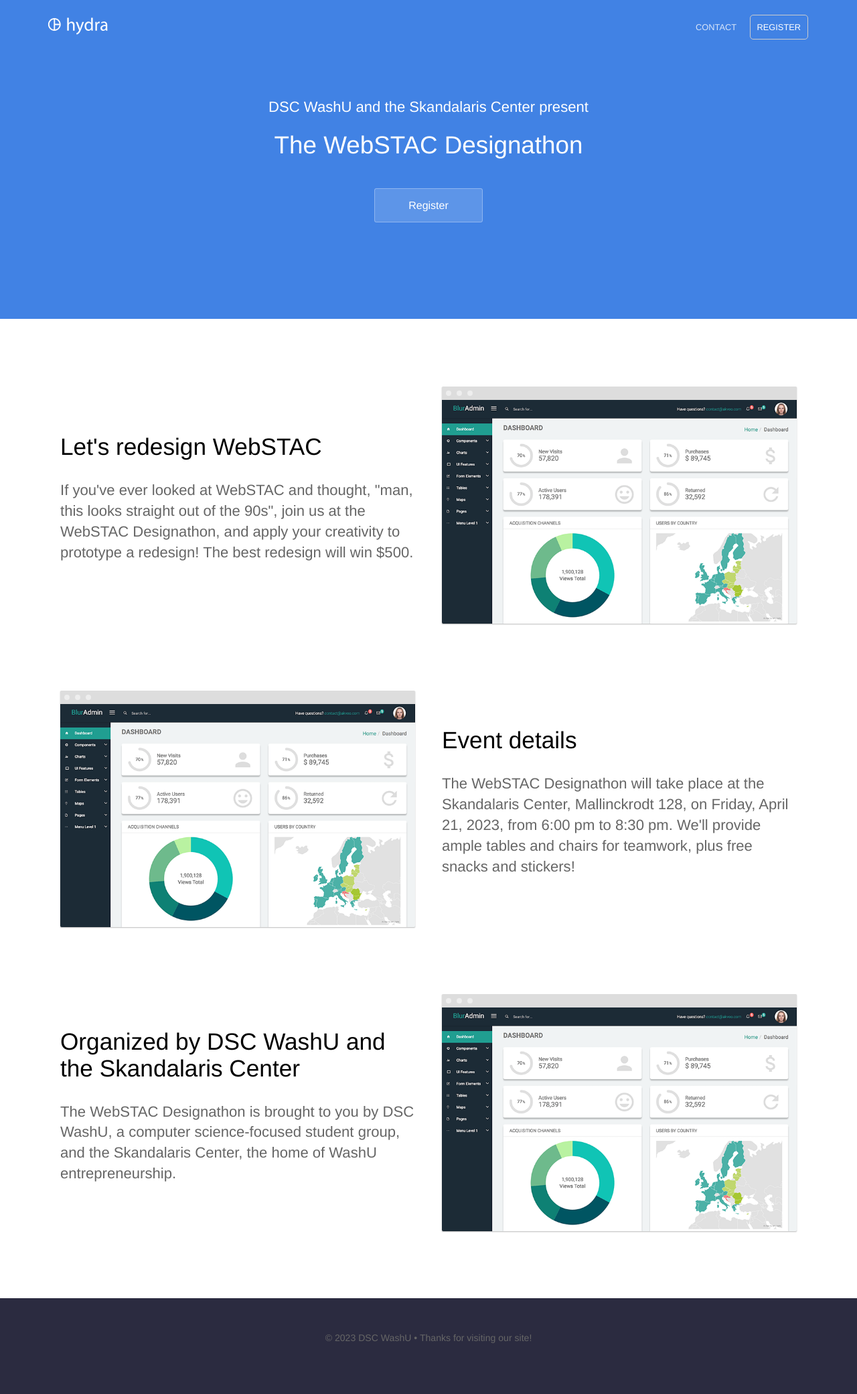
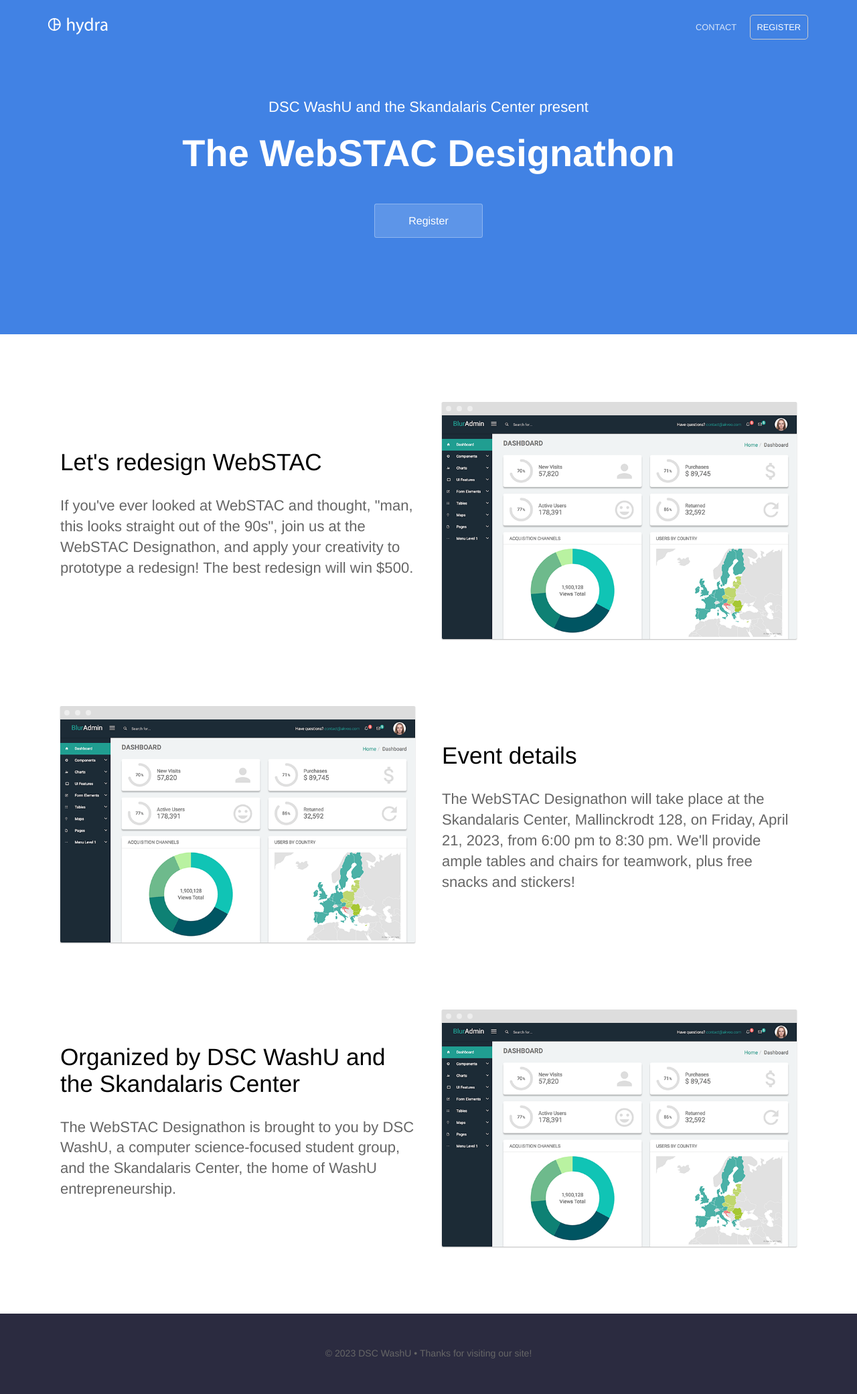
Before and after one commit to dscwashu/webstacdesignathon, a Jekyll site: the page built from index.html, in a window 1280 px wide. Shown: the whole page at 67% size. Built offline with Jekyll 4.4.1, drawn with Linux system fonts in a browser that asks for light colours; the list of posts is cut into pages by our own code; before the commit the page ends 2058 px from its top, so only the background shows below that.

Commit message:
Make main title stand out

```diff
--- a/_sass/elements.scss
+++ b/_sass/elements.scss
@@ -28,6 +28,11 @@
 	font-weight: 700;
 }
 
+.main-title {
+	font-weight: 700;
+	font-size: 3.5em;
+}
+
 h1 {
 	font-weight: 300;
 	font-size: 2.3em;
@@ -45,7 +50,7 @@
 }
 
 
-p, address {
+p, address, td {
 	font-size: 1.38em;
 	color: #666;
 	margin-bottom: 20px;
--- a/index.html
+++ b/index.html
@@ -5,7 +5,7 @@
 <section class="hero">
 	<div class="text-container">
 		<p>DSC WashU and the Skandalaris Center present</p>
-		<h1 class="editable">The WebSTAC Designathon</h1>
+		<h1 class="main-title">The WebSTAC Designathon</h1>
 		<div class="cta button alt"><a href="{{ site.register_url }}">Register</a></div>
 	</div>
 </section>
```
